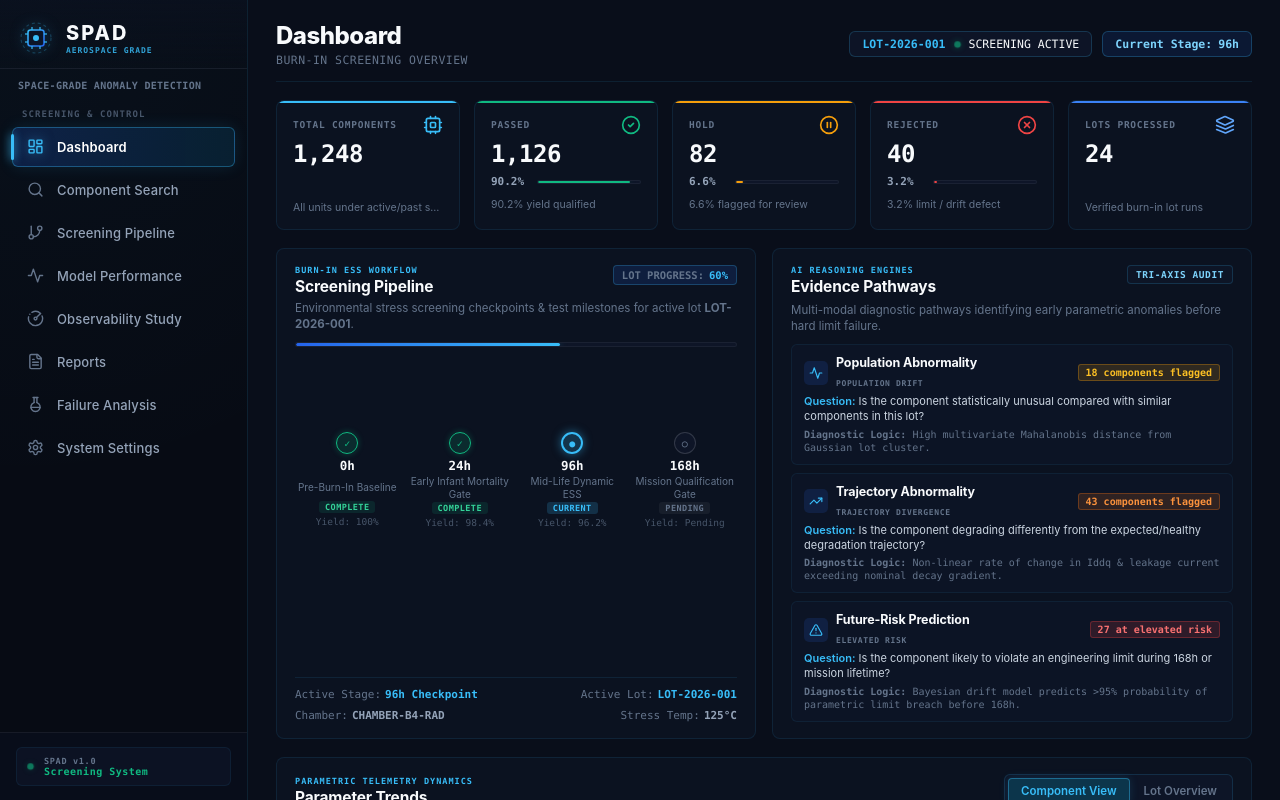
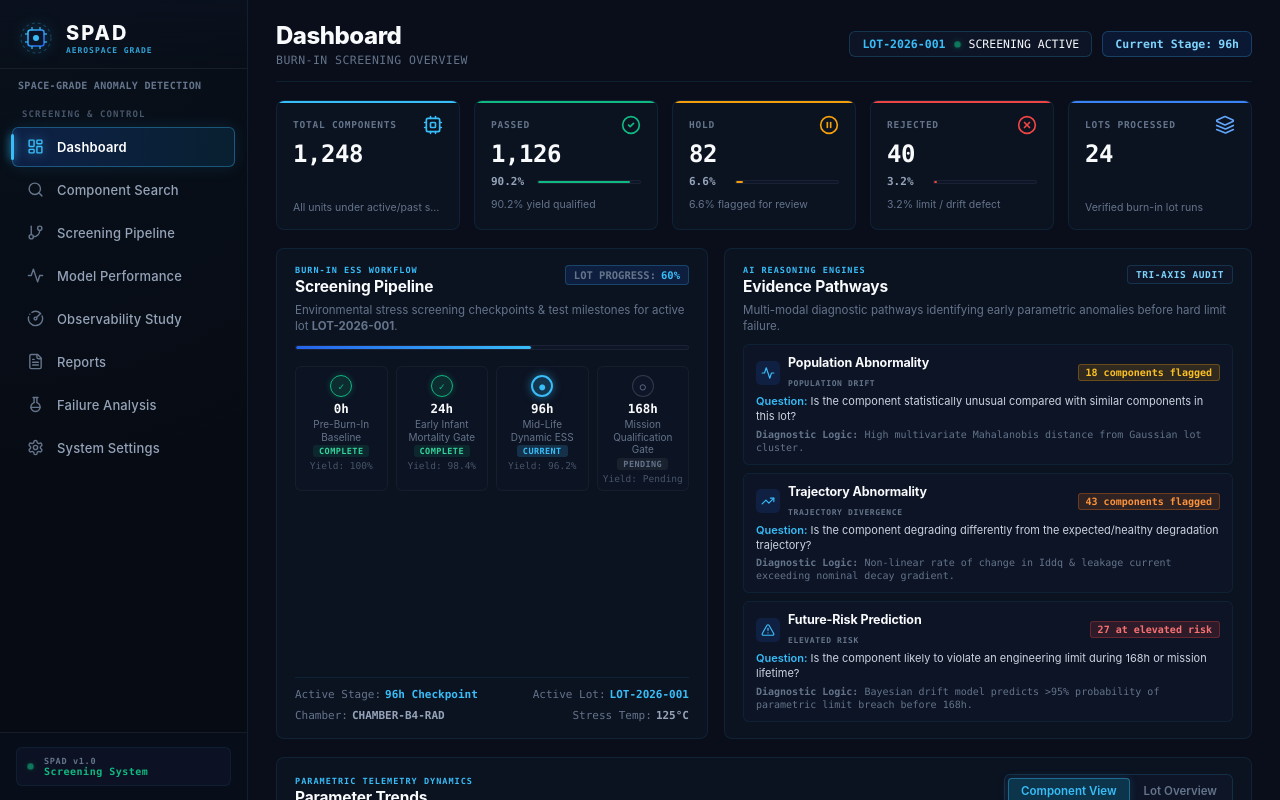
Before and after one commit to mohith-reddy18/SIH26-SPAD, a React (Vite) app: page / in a window 1280 px wide. Shown: the top 800 px of the page. Built offline with nearby package versions, Linux system fonts and the light colour scheme.

Commit message:
ui changes

```diff
--- a/src/pages/Dashboard.css
+++ b/src/pages/Dashboard.css
@@ -342,11 +342,16 @@
   align-items: stretch;
 }
 
+/* Specific 45% / 55% proportional width for Screening Pipeline & Evidence Pathways */
+.spad-pipeline-evidence-grid {
+  grid-template-columns: 45fr 55fr;
+}
+
 /* Screening Pipeline Panel */
 .spad-pipeline-card {
   display: flex;
   flex-direction: column;
-  gap: 8px;
+  gap: 10px;
   height: 100%;
   box-sizing: border-box;
 }
@@ -381,7 +386,7 @@
   border-radius: 9999px;
   overflow: hidden;
   position: relative;
-  margin: 2px 0 4px 0;
+  margin: 1px 0 2px 0;
 }
 
 .spad-pipeline-fill {
@@ -397,8 +402,8 @@
   grid-template-columns: repeat(4, 1fr);
   gap: 8px;
   position: relative;
-  margin: auto 0;
-  padding: 6px 0;
+  margin: 2px 0 0 0;
+  padding: 2px 0;
 }
 
 .spad-timeline-node {
@@ -408,6 +413,16 @@
   text-align: center;
   gap: 4px;
   position: relative;
+  background: rgba(15, 23, 42, 0.4);
+  border: 1px solid rgba(255, 255, 255, 0.04);
+  border-radius: 6px;
+  padding: 8px 4px 6px 4px;
+  transition: all 0.15s ease;
+}
+
+.spad-timeline-node:hover {
+  border-color: rgba(56, 189, 248, 0.18);
+  background: rgba(15, 23, 42, 0.6);
 }
 
 .spad-node-marker {
@@ -1440,7 +1455,8 @@
     gap: 16px;
   }
 
-  .spad-two-col-grid {
+  .spad-two-col-grid,
+  .spad-pipeline-evidence-grid {
     grid-template-columns: 1fr;
     align-items: start;
   }
--- a/src/pages/Dashboard.jsx
+++ b/src/pages/Dashboard.jsx
@@ -61,7 +61,7 @@ export default function Dashboard({ onNavigateToComponent }) {
       </section>
 
       {/* 3. Screening Pipeline + Evidence Pathways (Two-Column Section) */}
-      <section className="spad-two-col-grid" aria-label="Pipeline and AI Reasoning">
+      <section className="spad-two-col-grid spad-pipeline-evidence-grid" aria-label="Pipeline and AI Reasoning">
         <ScreeningPipeline stages={pipelineStages} context={screeningContext} />
         <EvidencePathways pathways={evidencePathways} />
       </section>
```
